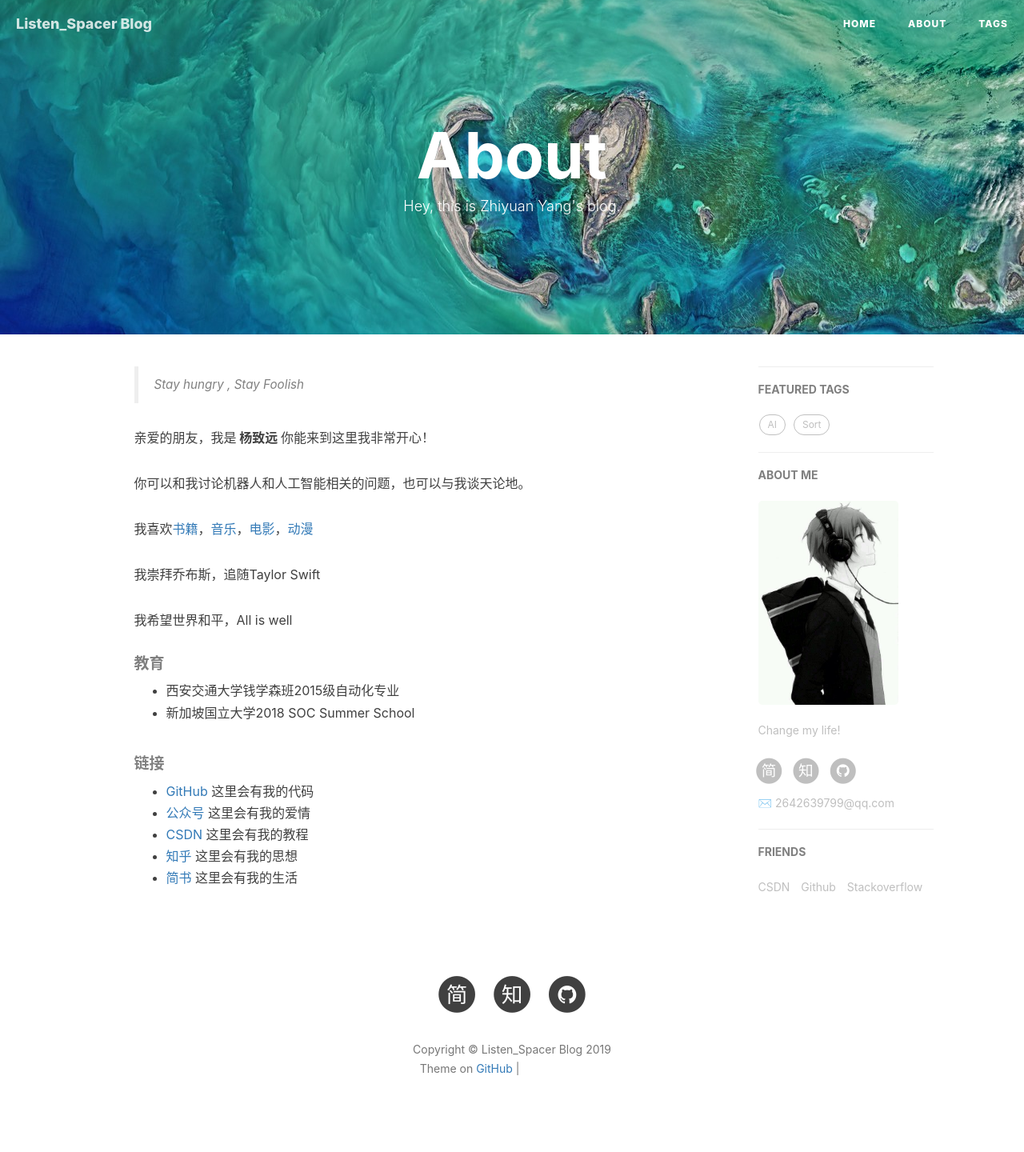
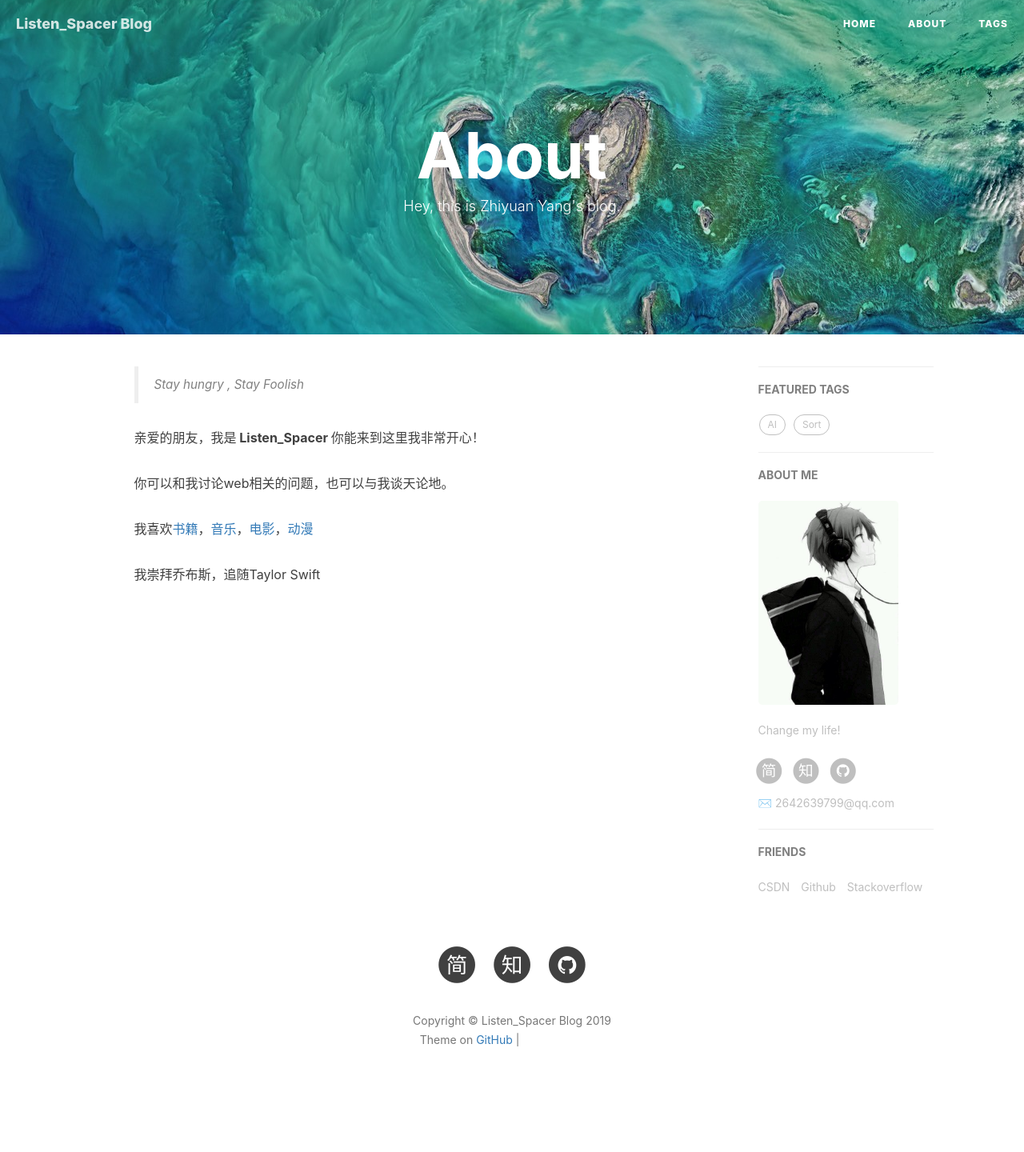
Before and after one commit to 8416385/8416385.github.io, a Jekyll site: the page built from about.html, in a window 1280 px wide. Shown: the whole page at 80% size. Built offline with Jekyll 4.4.1, drawn with Linux system fonts in a browser that asks for light colours; nearby versions of some CDN libraries; comment, search, counter and statistics services are not loaded; after the commit the page ends 1404 px from its top, so only the background shows below that; grey boxes are pictures that could not be loaded.

Commit message:
提交文件

```diff
--- a/about.html
+++ b/about.html
@@ -18,27 +18,12 @@ header-img: "img/post-bg-rwd.jpg"
     <blockquote><p>Stay hungry , Stay Foolish<br>
     </p></blockquote>
 
-    <p>亲爱的朋友，我是<strong> 杨致远 </strong>你能来到这里我非常开心！</p>
-    <p>你可以和我讨论机器人和人工智能相关的问题，也可以与我谈天论地。 </p>
+    <p>亲爱的朋友，我是<strong> Listen_Spacer </strong>你能来到这里我非常开心！</p>
+    <p>你可以和我讨论web相关的问题，也可以与我谈天论地。 </p>
 	<p>我喜欢<a href="url">书籍</a>，<a href="url">音乐</a>，<a href="url">电影</a>，<a href="url">动漫</a></p>
 	<p>我崇拜乔布斯，追随Taylor Swift</p>
-	<p>我希望世界和平，All is well</p>
 
 
-	<h5>教育</h5>
-	<ul>
-		<li> 西安交通大学钱学森班2015级自动化专业 </li>
-		<li> 新加坡国立大学2018 SOC Summer School </li>
-	</ul>
-    <h5>链接</h5>
-    <ul>
-        <li><a href="https://github.com/yzy1996">GitHub</a> 这里会有我的代码</li>
-		<li><a href="http://pe6em3p2c.bkt.clouddn.com/%E5%BE%AE%E4%BF%A1%E5%85%AC%E4%BC%97%E5%8F%B7.png">公众号</a> 这里会有我的爱情</li>
-        <li><a href="https://blog.csdn.net/yzy_1996">CSDN</a> 这里会有我的教程</li>
-        <li><a href="https://www.zhihu.com/people/yzy_1996/activities">知乎</a>  这里会有我的思想</li>
-		<li><a href="https://www.jianshu.com/u/1b9f1b107a11">简书</a> 这里会有我的生活</li>
-
-    </ul>
 </div>
 
 <!-- English Version -->
```
